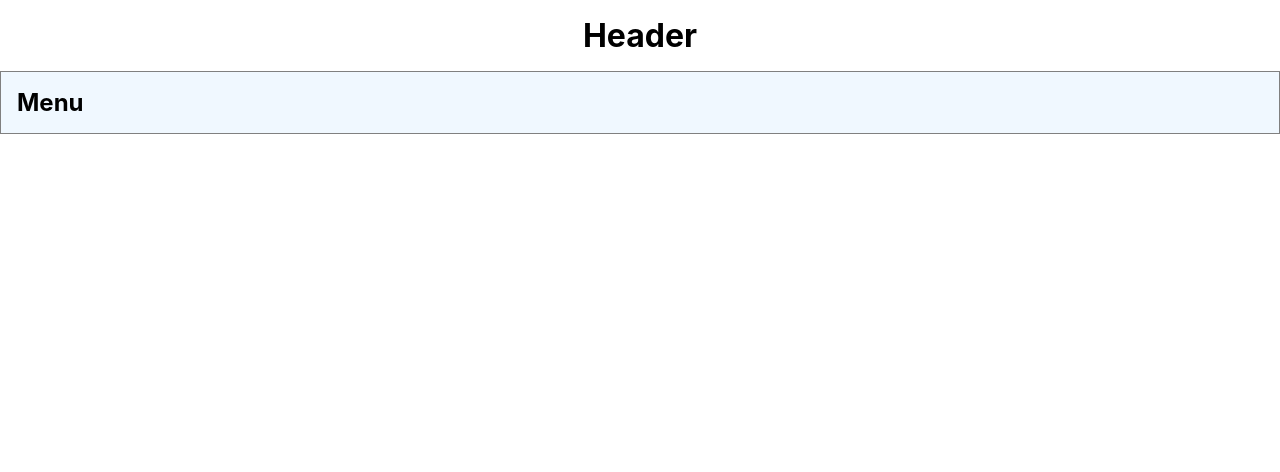
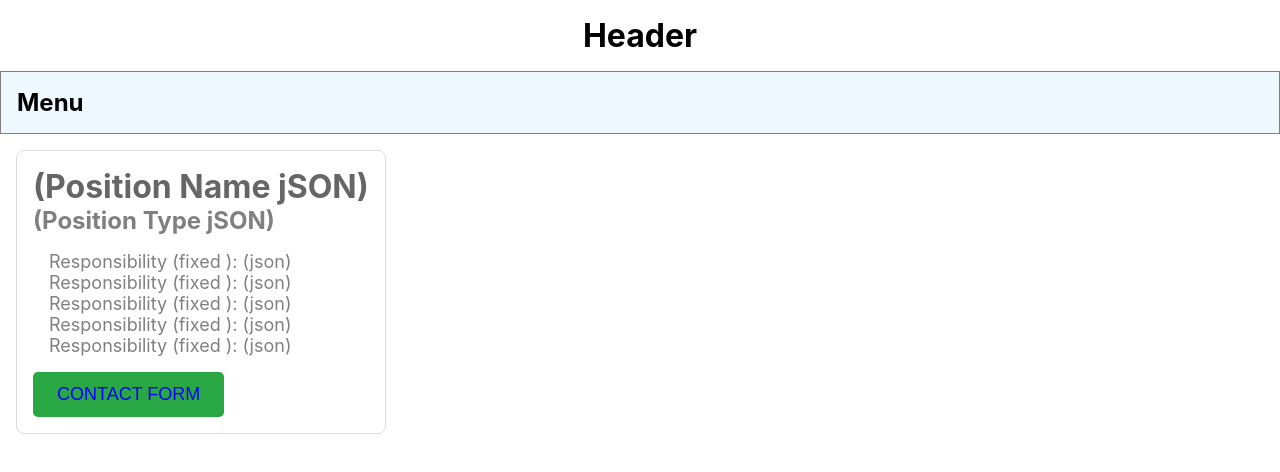
Before and after one commit to Artificial-Brix/career-site, a React (Create React App) app: page / in a window 1280 px wide. Shown: the top 472 px of the page. Built offline with nearby package versions, Linux system fonts and the light colour scheme.

Commit message:
card section done

```diff
--- a/src/App.js
+++ b/src/App.js
@@ -1,4 +1,5 @@
 import './App.css';
+import Card from './components/Card/Card';
 import Header from './components/Header/Header';
 import Menu from './components/Menu/Menu';
 
@@ -7,6 +8,7 @@ function App() {
     <div className="app">
       <Header />
       <Menu />
+      <Card />
     </div>
   );
 }
--- /dev/null
+++ b/src/components/Card/Card.css
@@ -0,0 +1,35 @@
+.card {
+  margin: 1rem;
+  display: flex;
+}
+.card_item {
+  border: 1px solid #ddd;
+  border-radius: 0.5rem;
+  padding: 1rem;
+  color: #666;
+}
+.card_item h3 {
+  font-size: 2rem;
+}
+.card_item h5 {
+  font-size: 1.5rem;
+  color: grey;
+}
+.card_item_content {
+  margin: 1rem;
+}
+.card_item_content p {
+  font-size: 1.125rem;
+  color: grey;
+}
+.card_btn {
+  display: block;
+  padding: 0.75rem 1.5rem;
+  background-color: #29a744;
+  border: 0;
+  border-radius: 5px;
+  font-size: 1.125rem;
+  text-transform: uppercase;
+  color: blue;
+  cursor: pointer;
+}
--- /dev/null
+++ b/src/components/Card/Card.js
@@ -0,0 +1,23 @@
+import React from 'react';
+import './Card.css';
+
+const Card = () => {
+  return (
+    <div className="card">
+      <div className="card_item">
+        <h3>(Position Name jSON)</h3>
+        <h5>(Position Type jSON)</h5>
+        <div className="card_item_content">
+          <p>Responsibility (fixed ): (json)</p>
+          <p>Responsibility (fixed ): (json)</p>
+          <p>Responsibility (fixed ): (json)</p>
+          <p>Responsibility (fixed ): (json)</p>
+          <p>Responsibility (fixed ): (json)</p>
+        </div>
+        <button className="btn card_btn">Contact form</button>
+      </div>
+    </div>
+  );
+};
+
+export default Card;
```
